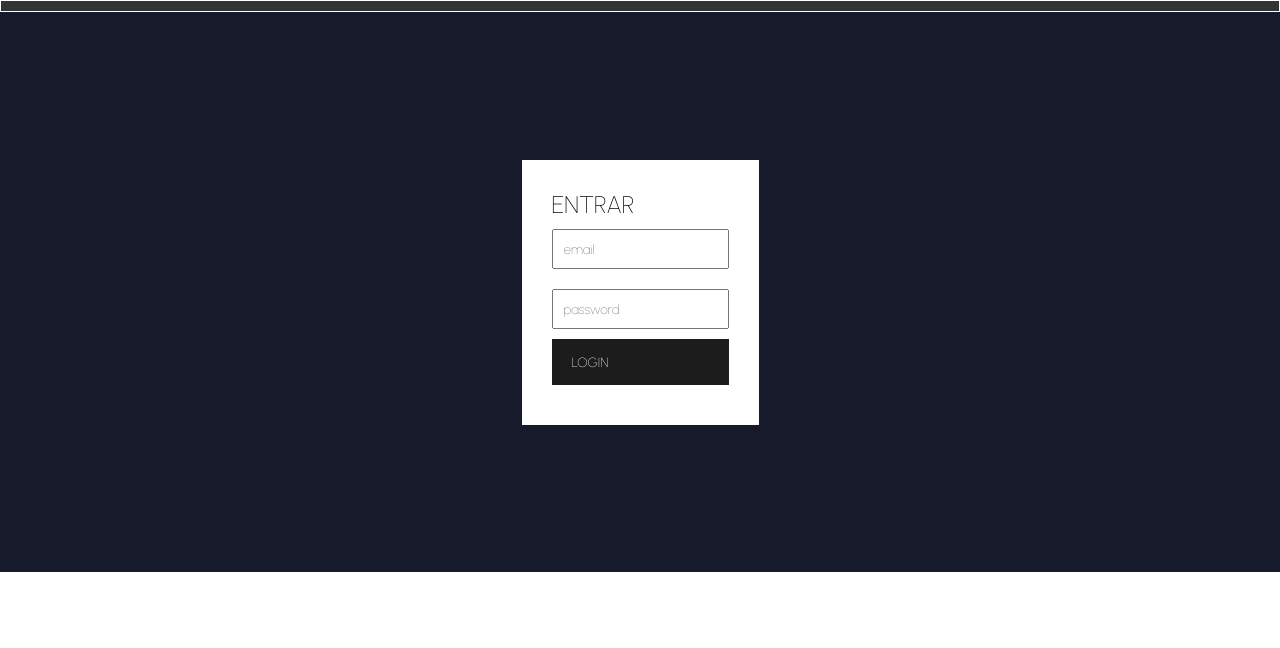
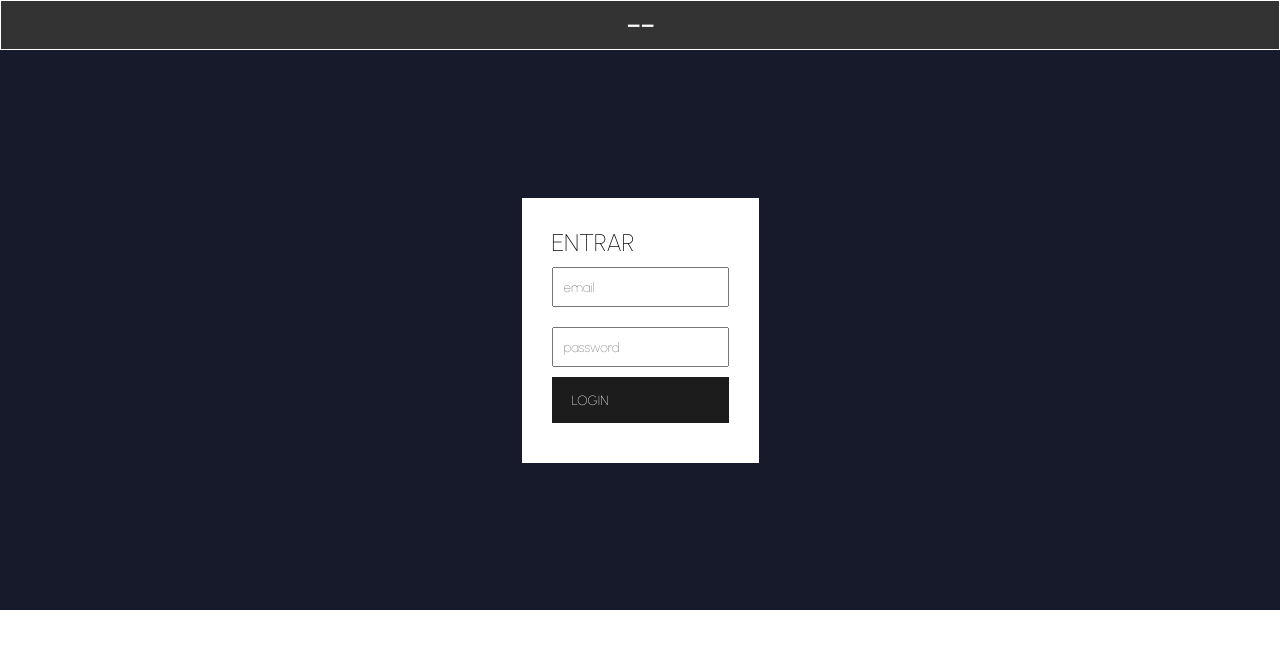
Before and after one commit to leantrs/aln2, a React (Create React App) app: page / in a window 1280 px wide. Shown: the top 648 px of the page. Built offline with nearby package versions, Linux system fonts and the light colour scheme.

Commit message:
ddada.415.

```diff
--- a/src/components/header.jsx
+++ b/src/components/header.jsx
@@ -8,7 +8,7 @@ const Header = () => {
     return(
          <header >
              {/* <img className="imgc" src="https://alineleandro.ml/img/logo.png" alt="" />                */}
-             <h1></h1>
+             <h1>--</h1>
          </header>
 
 
```
